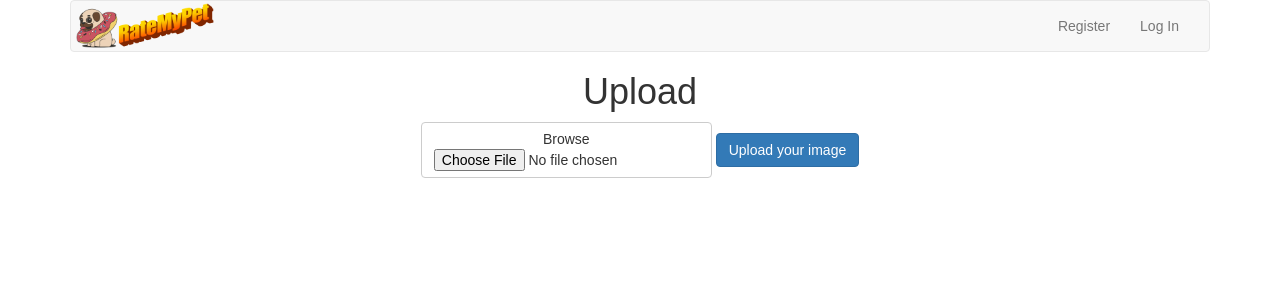
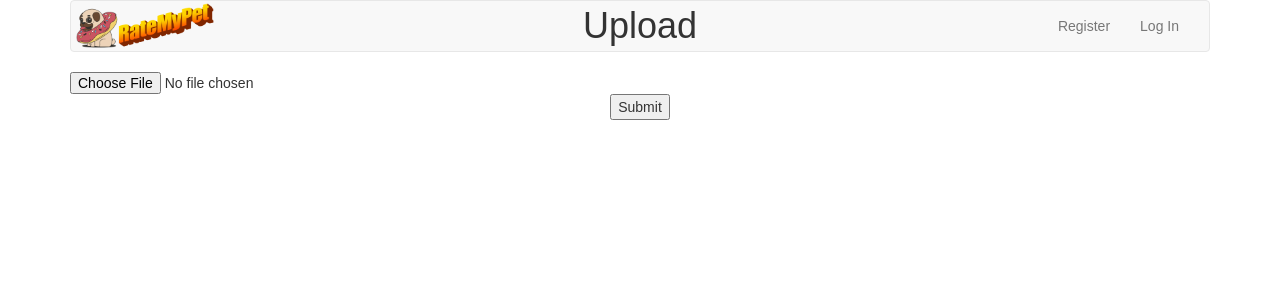
Before and after one commit to rmhklarenaar/ratemypet, a Flask app: page /upload_profile_picture in a window 1280 px wide. Shown: the top 300 px of the page. Run offline with Flask 2, Linux system fonts and the light colour scheme; some libraries are stand-ins or nearby versions.

Commit message:
html changes

```diff
--- a/templates/apology.html
+++ b/templates/apology.html
@@ -5,5 +5,7 @@
 {% endblock %}
 
 {% block main %}
-    <img alt="Sorry!" src="http://memegen.link/custom/{{ top | urlencode }}/{{ bottom | urlencode }}.jpg?alt=https://i.imgur.com/ZzQiCnz.png"/>
+    <h2>{{ top | urlencode }}</h2>
+    <img src="static/Dinkleberg.png" style="height: 250px;"/>
+    <h2>{{ bottom | urlencode }}</h2>
 {% endblock %}
--- a/templates/layout.html
+++ b/templates/layout.html
@@ -31,8 +31,11 @@
                             <span class="icon-bar"></span>
                             <span class="icon-bar"></span>
                         </button>
+
                         <a class="navbar-brand" href="{{ url_for('index') }}"><img src="static/logo.png" style="height: 45px; margin-top: -13px; margin-left: -10px; border: 0px solid black;"/></a>
+                    <h1 style="position: absolute; top: -15px; left: 0; right: 0; margin-left: auto; margin-right: auto; width: 120px;">{{self.title()}}</h1>
                     </div>
+
                     <div class="collapse navbar-collapse" id="navbar">
                         {% if session.user_id %}
                             <ul class="nav navbar-nav navbar-right">
--- a/templates/upload.html
+++ b/templates/upload.html
@@ -6,7 +6,6 @@
 
 {% block main %}
 
-    <h1>Upload</h1>
     <form method="post" enctype=multipart/form-data action="{{url_for('upload')}}">
         <input type=file name=photo>
         <input type="submit">
--- a/templates/upload_profile_picture.html
+++ b/templates/upload_profile_picture.html
@@ -6,13 +6,9 @@
 
 {% block main %}
 
-    <h1>Upload</h1>
-    <form action="/upload" method="post" enctype="multipart/form-data" >
-      <span class="btn btn-default btn-file">
-        Browse <input type="file" name="image">
-      </span>
-
-    <input type="submit" value="Upload your image" class="btn btn-primary">
-  </form>
+    <form method="post" enctype=multipart/form-data action="{{url_for('upload')}}">
+        <input type=file name=photo>
+        <input type="submit">
+    </form>
 
 {% endblock %}
--- a/templates/your_userpage.html
+++ b/templates/your_userpage.html
@@ -7,13 +7,13 @@
 {% block main %}
 
     <h1>@{{username}}</h1> <img src="{{profile_pic}}" alt="profile picture" style="height: 100px; width: 100px;"/>
-
+    <br/>
     <form action="{{ url_for('upload_profile_picture') }}" method="get">
         <button class="btn btn-default" type="submit" name="change" value = "yes">Change Profile Picture</button>
     </form>
-
+    <br/>
     <p>Posts: <strong>{{post_amount}}&nbsp;</strong>Followers: <strong>{{follower_amount}}&nbsp;</strong>Following: <strong>{{following_amount}}</strong></p>
-    <p>
+    <br/>
         {% for picture in picture_info%}
             <tr>
                 <td><img src="{{picture.photo_path}}" style="height: 400px;"/></td>
```
Also changed, not shown: templates/index.html (+5 -12 lines), templates/userpage.html (+6 -4 lines).
